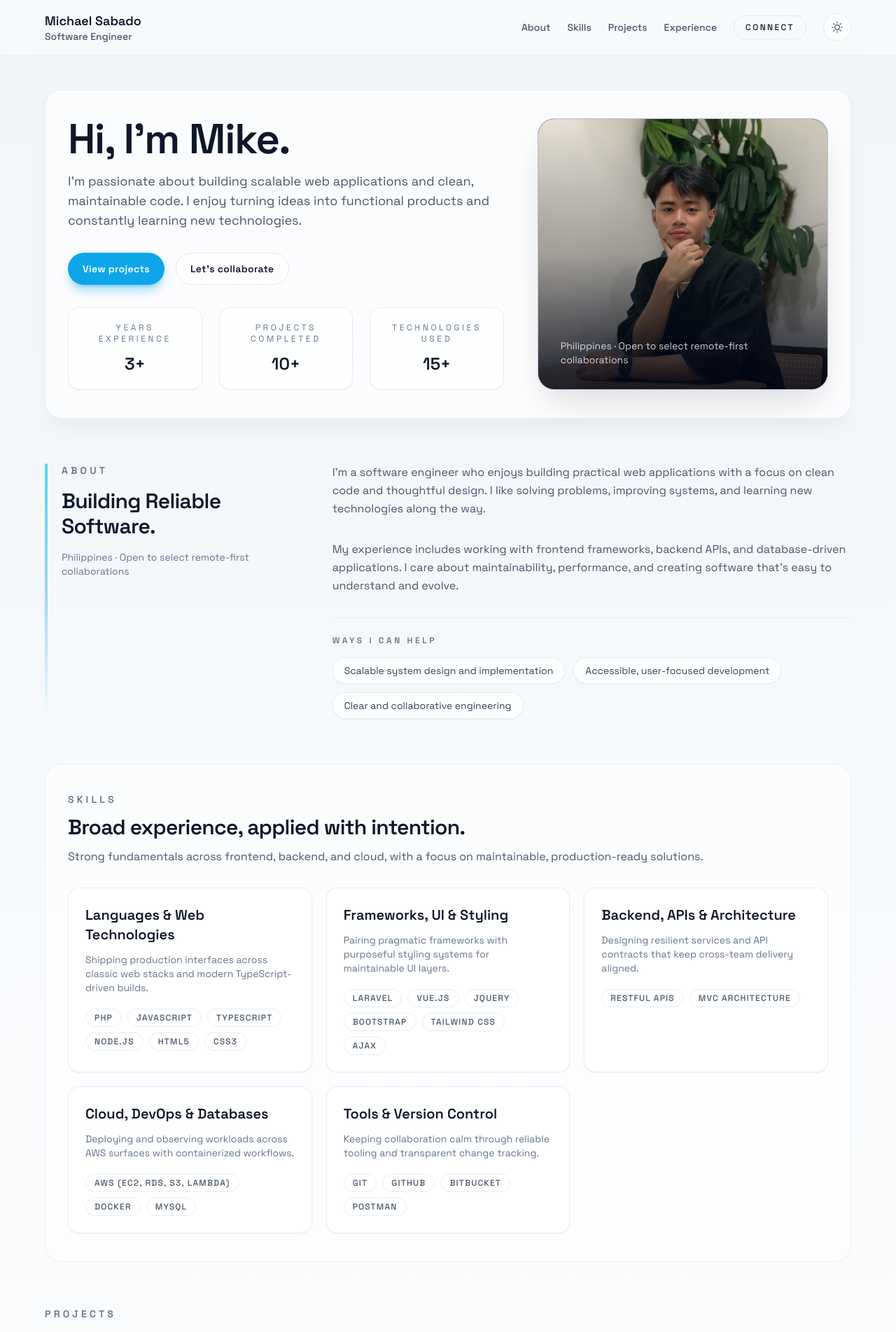
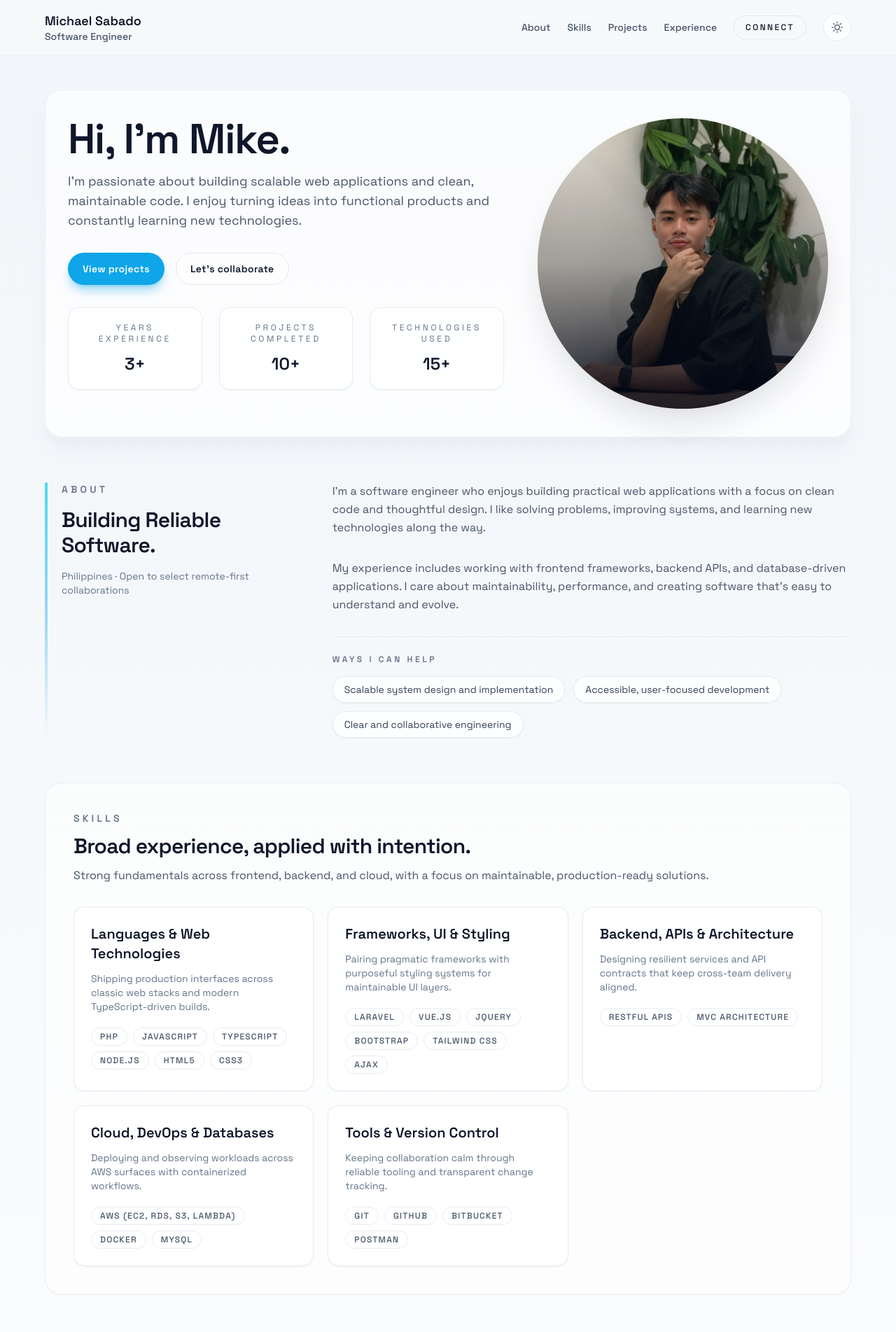
Before and after one commit to michaelsabado/michaelsabado.github.io, a Vue app: page / in a window 1280 px wide. Shown: the top 1903 px of the page at 70% size. Built offline with nearby package versions, Linux system fonts and the light colour scheme.

Commit message:
Rebuild assets

```diff
--- a/src/components/Hero.vue
+++ b/src/components/Hero.vue
@@ -12,10 +12,10 @@ const hasHeroImage = computed(() => Boolean(heroImageSrc.value))
 <template>
   <section
     id="hero"
-    class="rounded-3xl border border-slate-200/80 bg-white/70 px-4 py-10 shadow-xl shadow-slate-200/60 ring-1 ring-white/40 sm:px-6 md:px-8 dark:border-slate-800/60 dark:bg-slate-900/30 dark:shadow-none"
+    class="rounded-3xl border border-slate-200/80 bg-white/70 px-6 py-6 shadow-xl shadow-slate-200/60 ring-1 ring-white/40 sm:px-8 sm:py-10 dark:border-slate-800/60 dark:bg-slate-900/30 dark:shadow-none"
   >
     <div class="grid gap-10 sm:gap-12 lg:grid-cols-[1.2fr,0.8fr]">
-      <div class="space-y-8 text-pretty">
+      <div class="order-2 space-y-8 text-pretty lg:order-1">
         <p
           v-if="profile.availabilityTag"
           class="inline-flex items-center gap-2 rounded-full border border-slate-200 px-4 py-1 text-xs font-semibold uppercase tracking-[0.4em] text-slate-500 dark:border-slate-800 dark:text-slate-400"
@@ -65,7 +65,7 @@ const hasHeroImage = computed(() => Boolean(heroImageSrc.value))
       </div>
 
       <div
-        class="relative min-h-[320px] overflow-hidden rounded-3xl border border-slate-200/80 bg-slate-900 text-white shadow-card sm:min-h-[360px] dark:border-slate-800"
+        class="order-1 relative mx-auto aspect-square w-full max-w-[320px] overflow-hidden rounded-full text-white shadow-card sm:max-w-[360px] lg:order-2 lg:max-w-[420px]"
       >
         <div class="absolute inset-0">
           <img
@@ -89,16 +89,18 @@ const hasHeroImage = computed(() => Boolean(heroImageSrc.value))
         <div
           class="absolute -left-10 bottom-10 hidden h-24 w-24 rounded-full border border-brand-400/40 blur-3xl sm:block"
         ></div>
-        <div class="relative flex h-full flex-col justify-end gap-3 p-6 sm:p-8">
+        <div
+          class="relative flex h-full flex-col items-center justify-end gap-3 p-6 text-center sm:p-8"
+        >
           <!-- <p class="text-xs font-semibold uppercase tracking-[0.4em] text-white/70">
             Focus
           </p>
           <p class="text-lg font-semibold text-white sm:text-2xl">
             Calm interfaces for complex products
           </p> -->
-          <p class="text-sm text-white/80">
-            {{ profile.location }} · {{ profile.availability }}
-          </p>
+          <!-- <p class="text-sm text-white/80">
+            {{ profile.location }}
+          </p> -->
           <div
             v-if="!hasHeroImage"
             class="mt-4 inline-flex w-full max-w-xs items-center justify-center rounded-2xl border border-dashed border-white/50 px-4 py-3 text-xs font-semibold uppercase tracking-[0.3em] text-white/80"
--- a/src/components/Skills.vue
+++ b/src/components/Skills.vue
@@ -5,7 +5,7 @@ import { skills } from '../data/skills'
 <template>
   <section
     id="skills"
-    class="space-y-8 rounded-3xl border border-slate-200/70 bg-white/60 px-4 py-10 sm:px-6 md:px-8 dark:border-slate-800/70 dark:bg-slate-900/40"
+    class="space-y-8 rounded-3xl border border-slate-200/70 bg-white/60 px-6 py-6 sm:px-8 sm:py-8 md:px-10 md:py-10 dark:border-slate-800/70 dark:bg-slate-900/40"
   >
     <div class="flex flex-col gap-3">
       <p class="section-heading">Skills</p>
```
Also changed, not shown: 5 other files (tests, documents, lock files or other folders).
